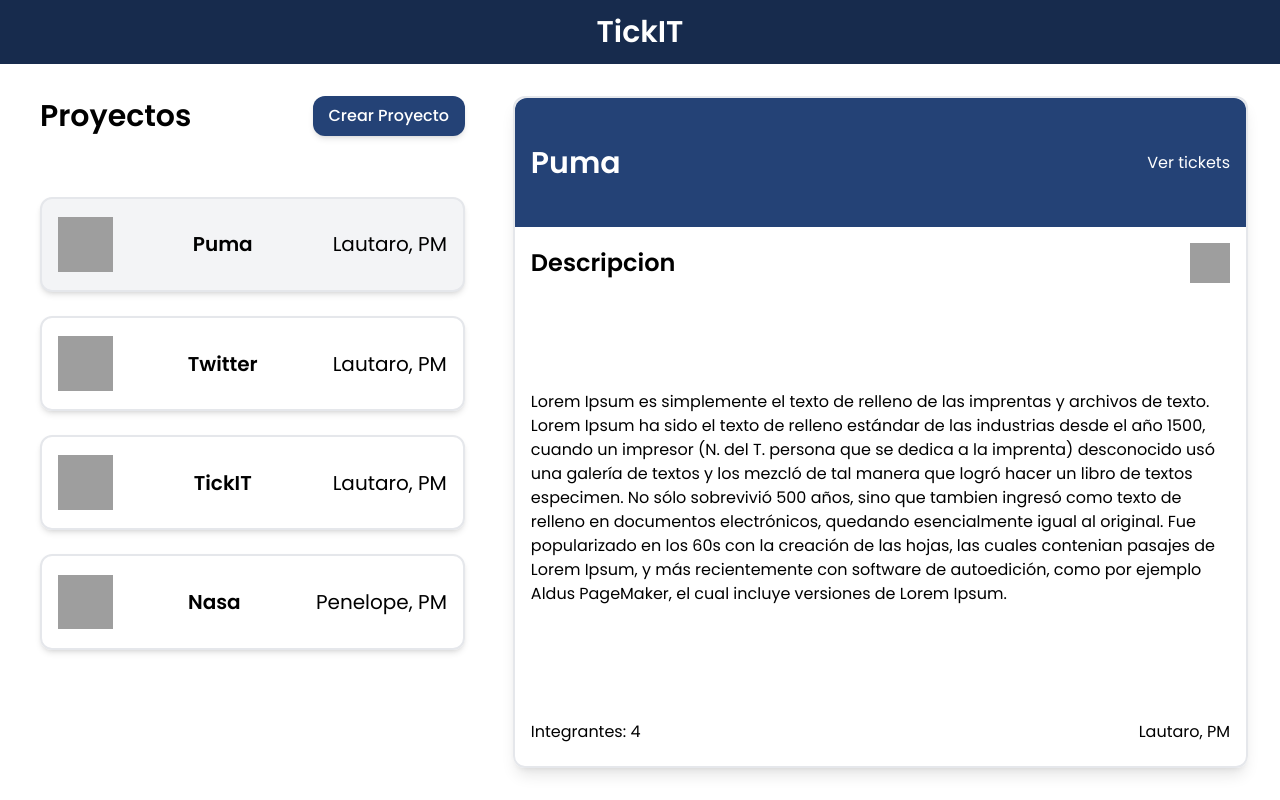
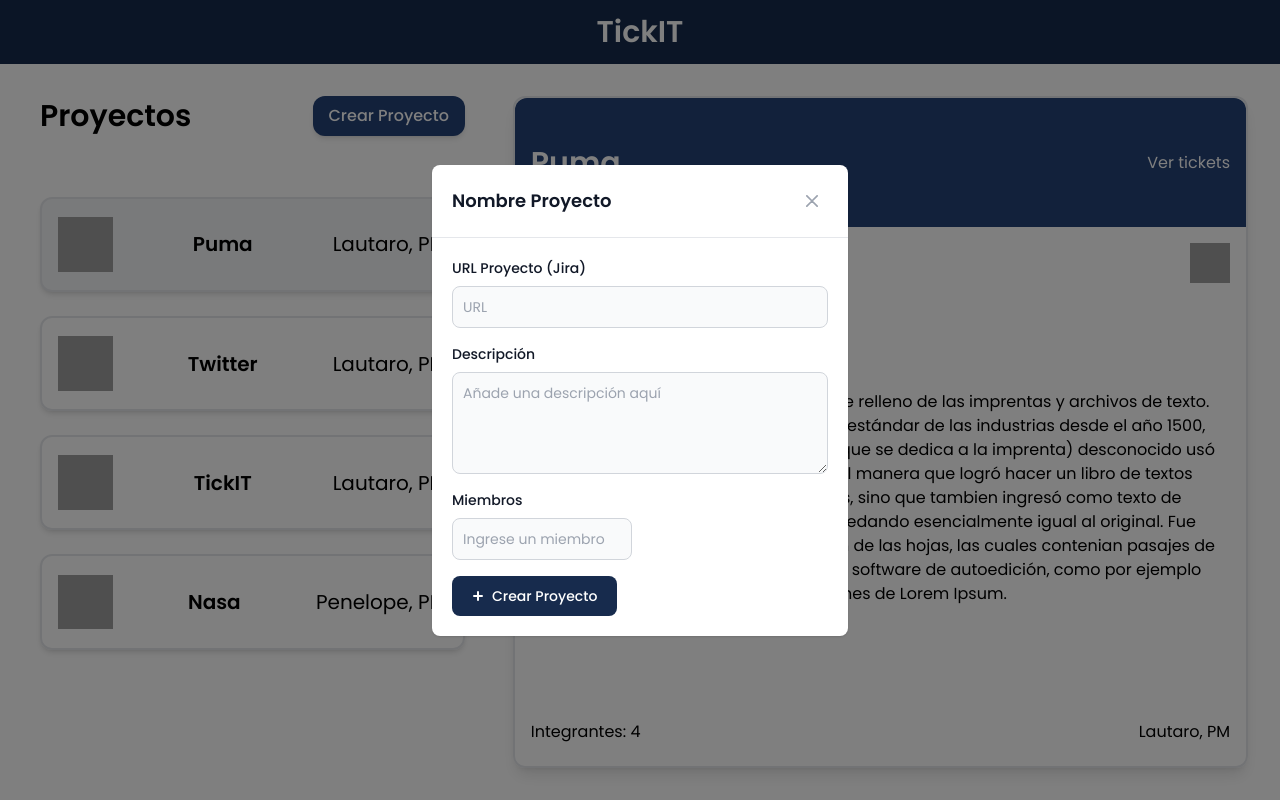
Before and after one commit to GabiTheCoco/TickIT-Project, a Vue app: page /proyectos in a window 1280 px wide. Both pictures are taken after a click on the button "Crear Proyecto". Built offline with nearby package versions, Linux system fonts and the light colour scheme; grey boxes are pictures that could not be loaded.

Commit message:
creacion de modal proyectos

```diff
--- a/index.html
+++ b/index.html
@@ -10,7 +10,7 @@
     <title>Vite App</title>
   </head>
   <body class="h-full">
-    <div class="h-full flex flex-col justify-between" id="app"></div>
+    <div class=" relative h-full flex flex-col justify-between" id="app"></div>
     <script type="module" src="/src/main.js"></script>
   </body>
 </html>
--- /dev/null
+++ b/src/components/ModalProject.vue
@@ -0,0 +1,64 @@
+<script setup>
+import { reactive } from 'vue'
+
+const btnModal = reactive({
+    estado: true
+});
+
+const toggleModal = () => {
+    btnModal.estado = !btnModal.estado
+}
+</script>
+
+
+<template>
+<!-- Modal toggle -->
+<!-- <button button @click="toggleModal"  class="block text-white bg-blue-700 hover:bg-blue-800 focus:ring-4 focus:outline-none focus:ring-blue-300 font-medium rounded-lg text-sm px-5 py-2.5 text-center dark:bg-blue-600 dark:hover:bg-blue-700 dark:focus:ring-blue-800" type="button">
+    Toggle modal
+  </button> -->
+
+  <!-- Main modal -->
+
+  <div v-if="btnModal.estado" id="crud-modal" tabindex="-1" aria-hidden="true" class=" fixed top-0 right-0 left-0 z-50 w-full min-h-full flex justify-center items-center">
+    <div class="fixed w-full h-full bg-black opacity-50"></div>
+      <div class="relative p-4 w-full max-w-md max-h-full ">
+          <!-- Modal content -->
+          <div class="relative bg-white rounded-lg shadow text-black">
+              <!-- Modal header -->
+              <div class="flex items-center justify-between p-4 md:p-5 border-b rounded-t dark:border-gray-600">
+                  <h3 class="text-lg font-semibold text-gray-900">
+                      Nombre Proyecto
+                  </h3>
+                  <button @click="toggleModal" type="button" class="text-gray-400 bg-transparent hover:bg-gray-200 hover:text-gray-900 rounded-lg text-sm w-8 h-8 ms-auto inline-flex justify-center items-center" data-modal-toggle="crud-modal">
+                      <svg class="w-3 h-3" aria-hidden="true" xmlns="http://www.w3.org/2000/svg" fill="none" viewBox="0 0 14 14">
+                          <path stroke="currentColor" stroke-linecap="round" stroke-linejoin="round" stroke-width="2" d="m1 1 6 6m0 0 6 6M7 7l6-6M7 7l-6 6"/>
+                      </svg>
+                      <span class="sr-only">Close modal</span>
+                  </button>
+              </div>
+              <!-- Modal body -->
+              <form class="p-4 md:p-5">
+                  <div class="grid gap-4 mb-4 grid-cols-2 bg-white">
+                      <div class="col-span-2">
+                          <label for="URL" class="block mb-2 text-sm font-medium text-gray-900">URL Proyecto (Jira)</label>
+                          <input type="url" name="url" id="url" class="bg-gray-50 border border-gray-300 text-gray-900 text-sm rounded-lg focus:ring-primary-600 focus:border-primary-600 block w-full p-2.5" placeholder="URL">
+                      </div>
+
+                      <div class="col-span-2">
+                          <label for="description" class="block mb-2 text-sm font-medium text-gray-900 ">Descripción</label>
+                          <textarea id="description" rows="4" class="block p-2.5 w-full text-sm text-gray-900 bg-gray-50 rounded-lg border border-gray-300 focus:ring-blue-500 focus:border-blue-500" placeholder="Añade una descripción aquí"></textarea>
+                      </div>
+                      <div class="col-span-2 sm:col-span-1">
+                          <label for="price" class="block mb-2 text-sm font-medium text-gray-900 ">Miembros</label>
+                          <input type="name" name="name" id="name" class="bg-gray-50 border border-gray-300 text-gray-900 text-sm rounded-lg focus:ring-primary-600 focus:border-primary-600 block w-full p-2.5" placeholder="Ingrese un miembro">
+                      </div>
+                  </div>
+                  <button type="submit" class="text-white inline-flex items-center bg-azul-oscuro hover:bg-azul-oscuro focus:ring-4 focus:outline-none focus:ring-blue-300 font-medium rounded-lg text-sm px-5 py-2.5 text-center">
+                      <svg class="me-1 -ms-1 w-5 h-5" fill="currentColor" viewBox="0 0 20 20" xmlns="http://www.w3.org/2000/svg"><path fill-rule="evenodd" d="M10 5a1 1 0 011 1v3h3a1 1 0 110 2h-3v3a1 1 0 11-2 0v-3H6a1 1 0 110-2h3V6a1 1 0 011-1z" clip-rule="evenodd"></path></svg>
+                      Crear Proyecto
+                  </button>
+              </form>
+          </div>
+      </div>
+  </div>
+</template>
--- a/src/views/Project.vue
+++ b/src/views/Project.vue
@@ -1,13 +1,20 @@
 <script setup>
 
-  import { ref, onMounted } from 'vue';
+  import { ref, onMounted, reactive } from 'vue';
   import Button from '@/components/Button.vue';
   import dataProyectos from "@/data/data.json"
   import CardProyecto from '@/components/vistaProyecto/CardProyecto.vue';
   import InfoProyecto from '@/components/vistaProyecto/InfoProyecto.vue';
+  import ModalProject from '@/components/ModalProject.vue';
 
   const proyectoSeleccionado = ref(dataProyectos[0]);
   const esActivo = ref(null);
+  const btnModal = reactive({
+    estado: {
+      type: Boolean,
+      default: false
+    }
+});
 
   const manejoSeleccionProyecto = (proyecto) => {
     const previousProyecto = proyectoSeleccionado.value;
@@ -27,11 +34,17 @@
 
   }
 
+  const abrirModal = ()=>{
+    btnModal.estado = !btnModal.estado;
+  }
+
   onMounted(() => {
     const firstProject = document.querySelector(`[data-id="1"]`);
     if (firstProject) {
       firstProject.classList.add("bg-gray-100");
     }
+
+    btnModal.estado = false;
   })
 
 </script>
@@ -41,7 +54,8 @@
     <div class="w-2/5 h-full flex flex-col justify-between 2xl:w-2/4">
       <div class="h-auto flex justify-between items-center px-2">
         <h1 class="text-3xl font-semibold text-black 2xl:text-4xl">Proyectos</h1>
-        <Button bg-color="bg-azul-hover" textColor="text-white" text="Crear Proyecto"/>
+        <Button @click="abrirModal" data-modal-target="crud-modal" data-modal-toggle="crud-modal" bg-color="bg-azul-hover" textColor="text-white" text="Crear Proyecto"></Button>
+
       </div>
       <div class="h-[85%] flex flex-col items-center justify-start gap-6 px-2 overflow-auto">
         <CardProyecto @click="manejoSeleccionProyecto(proyecto)"
@@ -50,4 +64,5 @@
     </div>
     <InfoProyecto :pSelected="proyectoSeleccionado"/>
   </section>
+  <ModalProject v-if="btnModal.estado"></ModalProject>
 </template>
```
